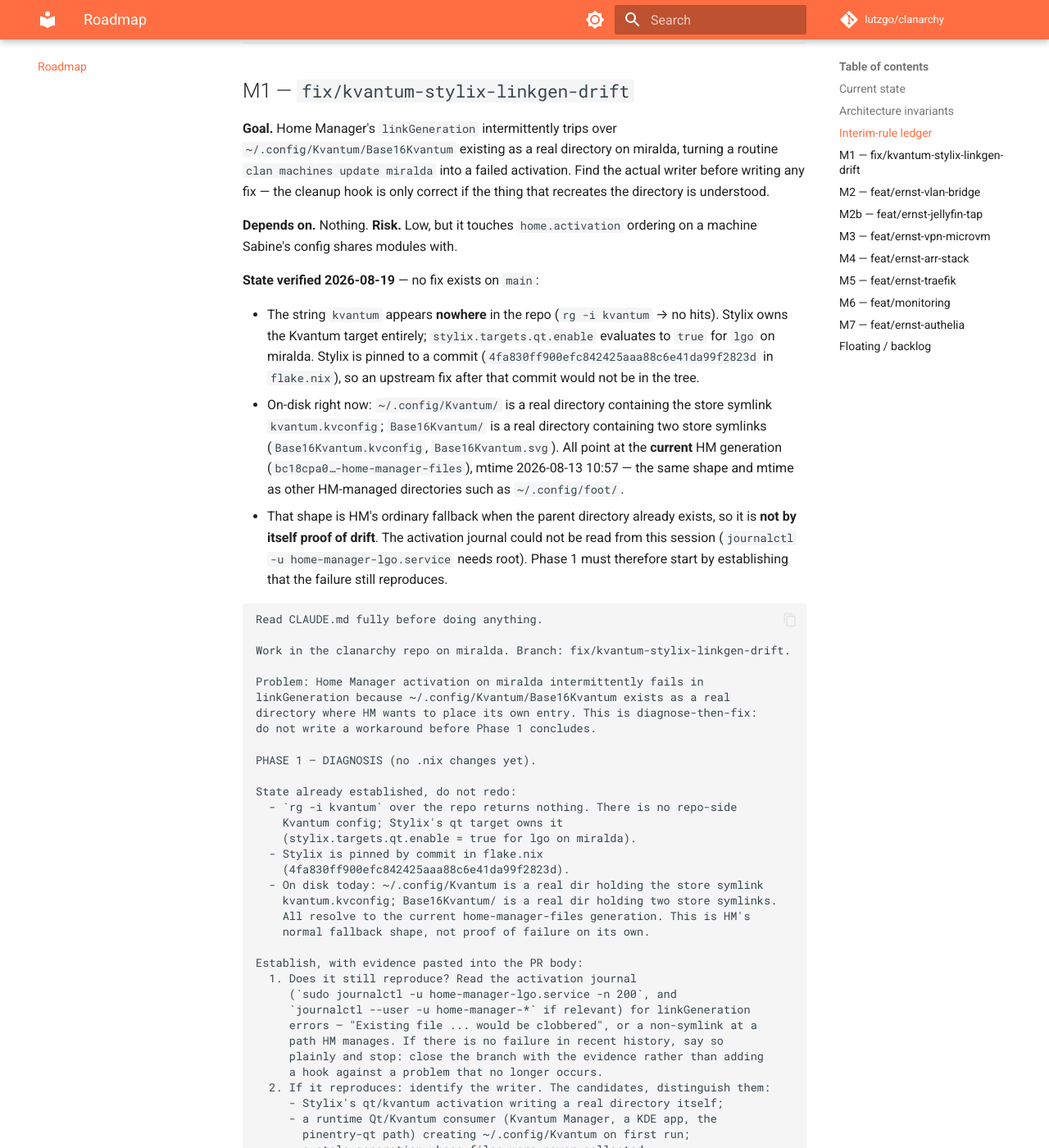
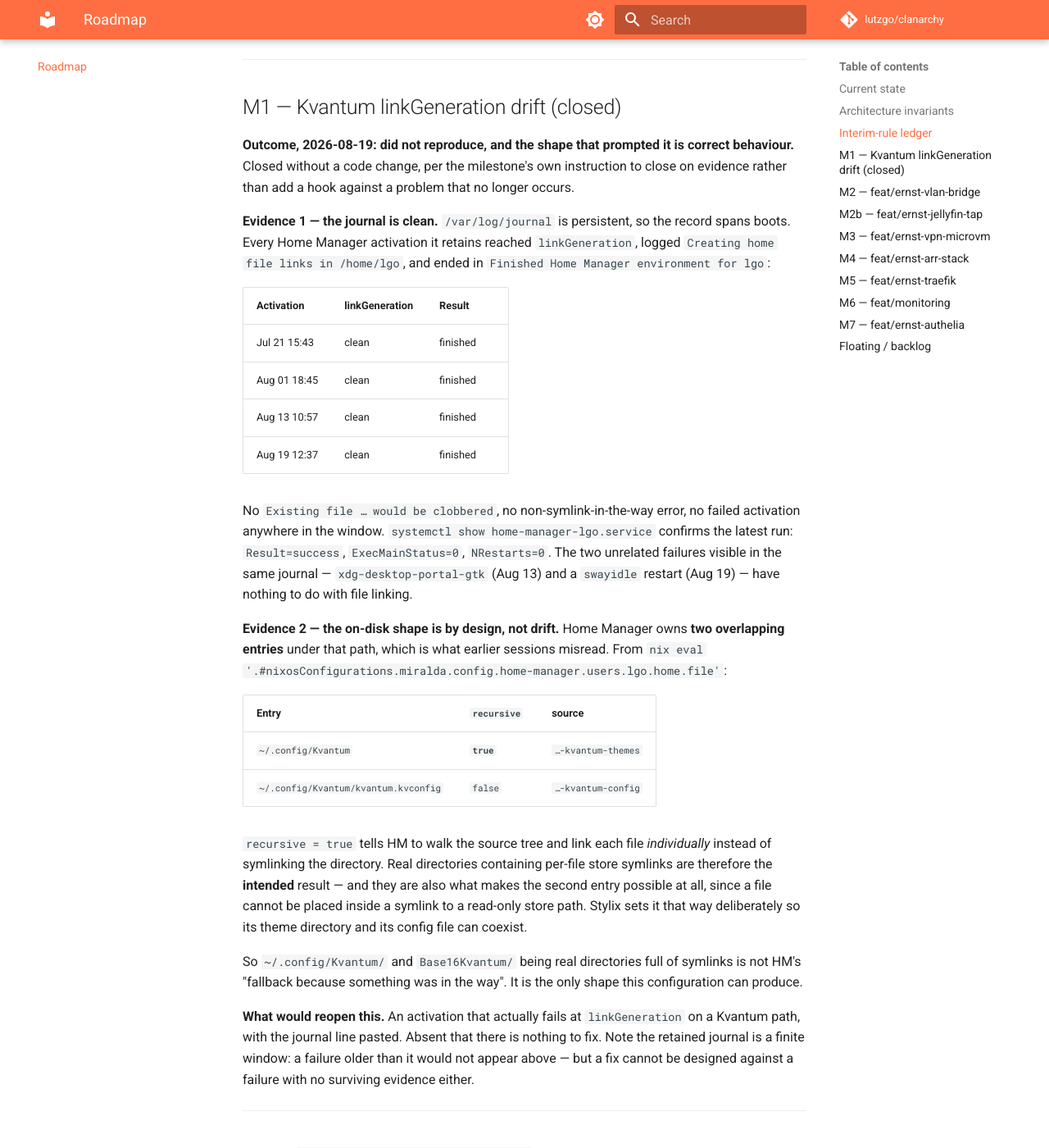
Before and after one commit to lutzgo/clanarchy, an MkDocs documentation site: the page built from docs/roadmap.md, in a window 1280 px wide and 1400 px high, scrolled down 6101 px. Shown: the whole window at 82% size. Built offline with MkDocs 1.6.1 and Material for MkDocs 9.7.7, drawn with Linux system fonts in a browser that asks for light colours; comment, search, counter and statistics services are not loaded; some of the changed text lies outside the part shown.

Commit message:
Close M1: Kvantum linkGeneration drift does not reproduce (#72)
The retained journal on miralda (/var/log/journal is persistent, so it
spans boots) holds four Home Manager activations — Jul 21, Aug 1, Aug 13
and Aug 19. All four reach linkGeneration, log "Creating home file links
in /home/lgo", and end in "Finished Home Manager environment for lgo".
There is no "would be clobbered" and no failed activation anywhere in the
window; systemctl confirms the latest run at Result=success,
ExecMainStatus=0, NRestarts=0.

The on-disk shape that prompted the milestone is also explained, and it
is not drift. Home Manager owns two overlapping entries under that path:
~/.config/Kvantum with recursive = true (source: kvantum-themes), and
~/.config/Kvantum/kvantum.kvconfig with recursive = false (source:
kvantum-config). recursive = true makes HM link each file individually
instead of symlinking the directory, so real directories full of per-file
store symlinks are the intended result — and they are what lets the
second entry exist at all, since nothing can be written inside a symlink
to a read-only store path.

Closed without a code change, per the milestone's own instruction to
close on evidence rather than add a hook against a problem that no longer
occurs. The obsolete session prompt is removed; the section now records
the evidence and what would reopen it.

Co-authored-by: Claude Opus 5 <noreply@anthropic.com>

`````diff
--- a/docs/roadmap.md
+++ b/docs/roadmap.md
@@ -43,7 +43,7 @@ Verified against the repo on 2026-08-19 (`main` @ `cc2a3f2`).
 | Deploy interface = clan CLI | **done** | [#59](https://github.com/lutzgo/clanarchy/pull/59) | `deploy`, `deploy-<machine>`, `test-pr`, `test-vm` removed. Every runbook and milestone prompt below uses `clan machines update` |
 | CI eval check on PRs | **done** | — | `.github/workflows/check.yml` evaluates all four toplevel `drvPath`s |
 | ernst `@blank` snapshots | **open (operator)** | — | ernst has never been genuinely impermanent — root accumulates. `docs/runbooks/ernst-enable-impermanence.md` is written and unexecuted; step 4 is a one-way door. Not a Claude milestone |
-| M1 — Kvantum linkGeneration drift | **open** | — | No fix on `main`: the string `kvantum` appears nowhere in the repo. See [M1](#m1-fixkvantum-stylix-linkgen-drift) for the on-disk evidence gathered |
+| M1 — Kvantum linkGeneration drift | **closed — did not reproduce** | — | Four consecutive activations in the retained journal all passed `linkGeneration`. The on-disk shape that looked like drift is Stylix's `recursive = true` working as designed. See [M1](#m1-kvantum-linkgeneration-drift-closed) |
 | M2 — ernst VLAN bridge | **open** | — | [M2](#m2-featernst-vlan-bridge) — high risk, gates M2b/M3/M5 |
 | M2b — Jellyfin on a tap | **open** | — | [M2b](#m2b-featernst-jellyfin-tap) |
 | M3 — VPN microvm + qBittorrent | **open** | — | [M3](#m3-featernst-vpn-microvm) |
@@ -137,118 +137,57 @@ Rows are retired only by the PR that actually removes the rule.
 
 ---
 
-## M1 — `fix/kvantum-stylix-linkgen-drift`
+## M1 — Kvantum linkGeneration drift (closed)
 
-**Goal.** Home Manager's `linkGeneration` intermittently trips over
-`~/.config/Kvantum/Base16Kvantum` existing as a real directory on miralda,
-turning a routine `clan machines update miralda` into a failed activation. Find
-the actual writer before writing any fix — the cleanup hook is only correct if
-the thing that recreates the directory is understood.
+**Outcome, 2026-08-19: did not reproduce, and the shape that prompted it is
+correct behaviour.** Closed without a code change, per the milestone's own
+instruction to close on evidence rather than add a hook against a problem that no
+longer occurs.
 
-**Depends on.** Nothing. **Risk.** Low, but it touches `home.activation` ordering
-on a machine Sabine's config shares modules with.
+**Evidence 1 — the journal is clean.** `/var/log/journal` is persistent, so the
+record spans boots. Every Home Manager activation it retains reached
+`linkGeneration`, logged `Creating home file links in /home/lgo`, and ended in
+`Finished Home Manager environment for lgo`:
 
-**State verified 2026-08-19** — no fix exists on `main`:
+| Activation | linkGeneration | Result |
+|---|---|---|
+| Jul 21 15:43 | clean | finished |
+| Aug 01 18:45 | clean | finished |
+| Aug 13 10:57 | clean | finished |
+| Aug 19 12:37 | clean | finished |
 
-- The string `kvantum` appears **nowhere** in the repo (`rg -i kvantum` → no hits).
-  Stylix owns the Kvantum target entirely; `stylix.targets.qt.enable` evaluates to
-  `true` for `lgo` on miralda. Stylix is pinned to a commit
-  (`4fa830ff900efc842425aaa88c6e41da99f2823d` in `flake.nix`), so an upstream fix
-  after that commit would not be in the tree.
-- On-disk right now: `~/.config/Kvantum/` is a real directory containing the store
-  symlink `kvantum.kvconfig`; `Base16Kvantum/` is a real directory containing two
-  store symlinks (`Base16Kvantum.kvconfig`, `Base16Kvantum.svg`). All point at the
-  **current** HM generation (`bc18cpa0…-home-manager-files`), mtime 2026-08-13
-  10:57 — the same shape and mtime as other HM-managed directories such as
-  `~/.config/foot/`.
-- That shape is HM's ordinary fallback when the parent directory already exists,
-  so it is **not by itself proof of drift**. The activation journal could not be
-  read from this session (`journalctl -u home-manager-lgo.service` needs root).
-  Phase 1 must therefore start by establishing that the failure still reproduces.
+No `Existing file … would be clobbered`, no non-symlink-in-the-way error, no
+failed activation anywhere in the window. `systemctl show home-manager-lgo.service`
+confirms the latest run: `Result=success`, `ExecMainStatus=0`, `NRestarts=0`. The
+two unrelated failures visible in the same journal — `xdg-desktop-portal-gtk`
+(Aug 13) and a `swayidle` restart (Aug 19) — have nothing to do with file linking.
 
-````text
-Read CLAUDE.md fully before doing anything.
+**Evidence 2 — the on-disk shape is by design, not drift.** Home Manager owns
+**two overlapping entries** under that path, which is what earlier sessions
+misread. From
+`nix eval '.#nixosConfigurations.miralda.config.home-manager.users.lgo.home.file'`:
 
-Work in the clanarchy repo on miralda. Branch: fix/kvantum-stylix-linkgen-drift.
+| Entry | `recursive` | source |
+|---|---|---|
+| `~/.config/Kvantum` | **`true`** | `…-kvantum-themes` |
+| `~/.config/Kvantum/kvantum.kvconfig` | `false` | `…-kvantum-config` |
 
-Problem: Home Manager activation on miralda intermittently fails in
-linkGeneration because ~/.config/Kvantum/Base16Kvantum exists as a real
-directory where HM wants to place its own entry. This is diagnose-then-fix:
-do not write a workaround before Phase 1 concludes.
+`recursive = true` tells HM to walk the source tree and link each file
+*individually* instead of symlinking the directory. Real directories containing
+per-file store symlinks are therefore the **intended** result — and they are also
+what makes the second entry possible at all, since a file cannot be placed inside
+a symlink to a read-only store path. Stylix sets it that way deliberately so its
+theme directory and its config file can coexist.
 
-PHASE 1 — DIAGNOSIS (no .nix changes yet).
+So `~/.config/Kvantum/` and `Base16Kvantum/` being real directories full of
+symlinks is not HM's "fallback because something was in the way". It is the only
+shape this configuration can produce.
 
-State already established, do not redo:
-  - `rg -i kvantum` over the repo returns nothing. There is no repo-side
-    Kvantum config; Stylix's qt target owns it
-    (stylix.targets.qt.enable = true for lgo on miralda).
-  - Stylix is pinned by commit in flake.nix
-    (4fa830ff900efc842425aaa88c6e41da99f2823d).
-  - On disk today: ~/.config/Kvantum is a real dir holding the store symlink
-    kvantum.kvconfig; Base16Kvantum/ is a real dir holding two store symlinks.
-    All resolve to the current home-manager-files generation. This is HM's
-    normal fallback shape, not proof of failure on its own.
-
-Establish, with evidence pasted into the PR body:
-  1. Does it still reproduce? Read the activation journal
-     (`sudo journalctl -u home-manager-lgo.service -n 200`, and
-     `journalctl --user -u home-manager-*` if relevant) for linkGeneration
-     errors — "Existing file ... would be clobbered", or a non-symlink at a
-     path HM manages. If there is no failure in recent history, say so
-     plainly and stop: close the branch with the evidence rather than adding
-     a hook against a problem that no longer occurs.
-  2. If it reproduces: identify the writer. The candidates, distinguish them:
-     - Stylix's qt/kvantum activation writing a real directory itself;
-     - a runtime Qt/Kvantum consumer (Kvantum Manager, a KDE app, the
-       pinentry-qt path) creating ~/.config/Kvantum on first run;
-     - a stale generation whose files were never collected.
-     Use file mtimes, the store paths the symlinks resolve to versus the
-     current generation, and `nix eval` on the HM file set to see exactly
-     what HM believes it owns under .config/Kvantum.
-  3. Check Stylix upstream for a post-pin fix touching the qt/kvantum target
-     (git log on the input's repo since the pinned commit, plus its issue
-     tracker). Report the finding either way.
-
-PHASE 2 — FIX, chosen by what Phase 1 found.
-
-  a. If upstream fixed it: propose a Stylix input bump. ASK FIRST before
-     bumping — the pin is deliberate and a bump moves theming fleet-wide.
-     Report what else the bump would pull in (`nix flake lock --update-input
-     stylix` on a scratch copy, then diff the lock; do not commit the lock
-     change until approved).
-  b. Otherwise: a guarded home.activation cleanup hook, ordered BEFORE
-     linkGeneration (home.activation.<name> =
-     lib.hm.dag.entryBefore [ "linkGeneration" ] ...). It must:
-     - act only on the specific path(s) Phase 1 identified;
-     - delete ONLY when the path is a real directory/file — never when it is
-       a symlink (a symlink is HM's own, and removing it corrupts the
-       generation);
-     - be idempotent and silent in the normal case.
-     Placement: decide between miralda-only (machines/miralda/) and shared
-     (modules/desktop/ or modules/users/lgo.nix) by checking whether biene is
-     exposed to the same path — biene runs labwc with the same Stylix qt
-     target, so state that check explicitly rather than assuming.
-
-TEST PLAN in the PR body: two consecutive `clan machines update miralda`
-runs complete cleanly, the second one being the real proof (the first can
-mask the problem by removing the offending path). Include the exact journal
-lines to check afterwards.
-
-Constraints:
-- Never commit to main. Branch first, PR via `gh pr create` (title
-  imperative, <=70 chars, no prefix; body = summary + test plan).
-- No new flake inputs. The Stylix bump in 2a needs explicit approval.
-- Minimal diffs; commit only the files this change touches.
-- Verify by evaluation:
-    nix flake check
-    nix eval --no-update-lock-file --raw \
-      '.#nixosConfigurations.miralda.config.system.build.toplevel.drvPath'
-  and the same for biene if the fix lands in a shared module.
-- Claude does not deploy. Put the deploy steps in the PR body as a runbook
-  lgo executes: `clan machines update miralda` from the devShell (the
-  deploy-* shell helpers were removed in #59 — do not reintroduce them).
-- Update docs/roadmap.md's status table in the same PR.
-````
+**What would reopen this.** An activation that actually fails at `linkGeneration`
+on a Kvantum path, with the journal line pasted. Absent that there is nothing to
+fix. Note the retained journal is a finite window: a failure older than it would
+not appear above — but a fix cannot be designed against a failure with no
+surviving evidence either.
 
 ---
 
`````
Also changed, not shown: other parts of docs/roadmap.md (+1 -1 lines).
